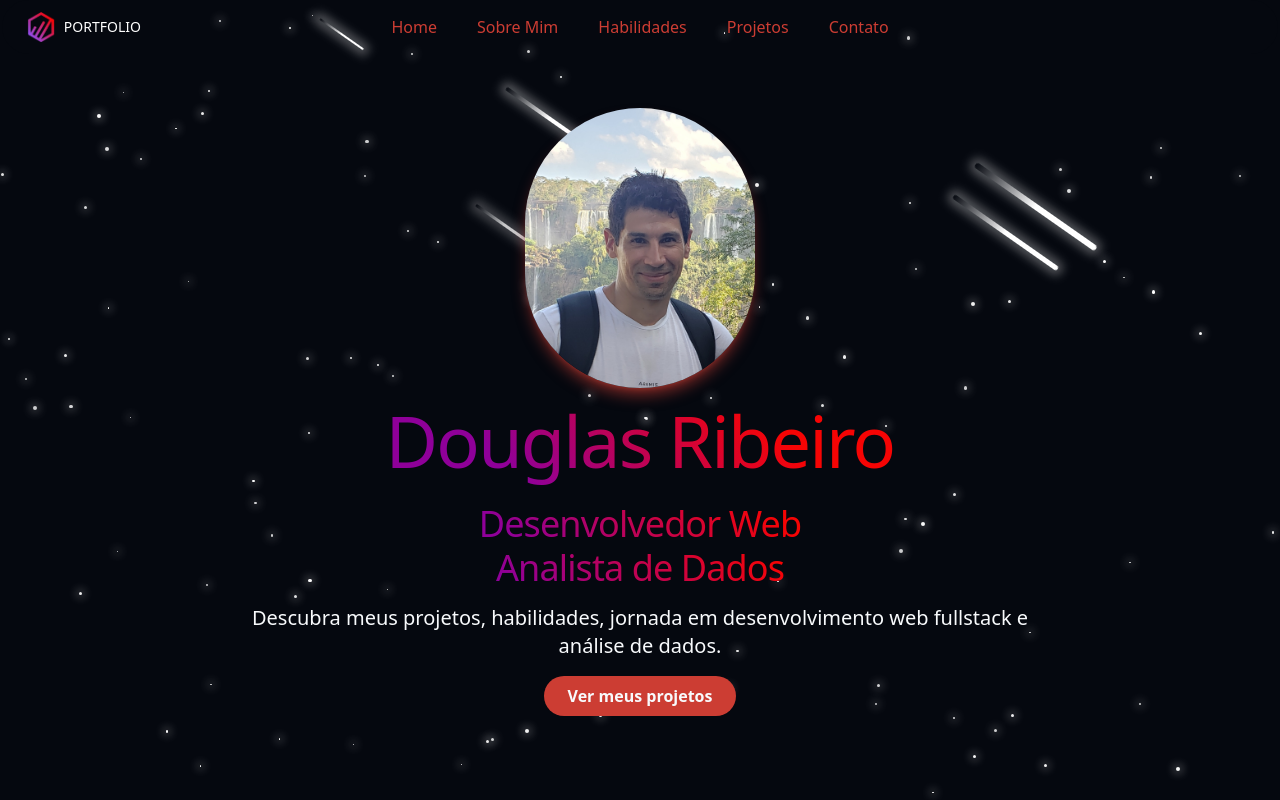
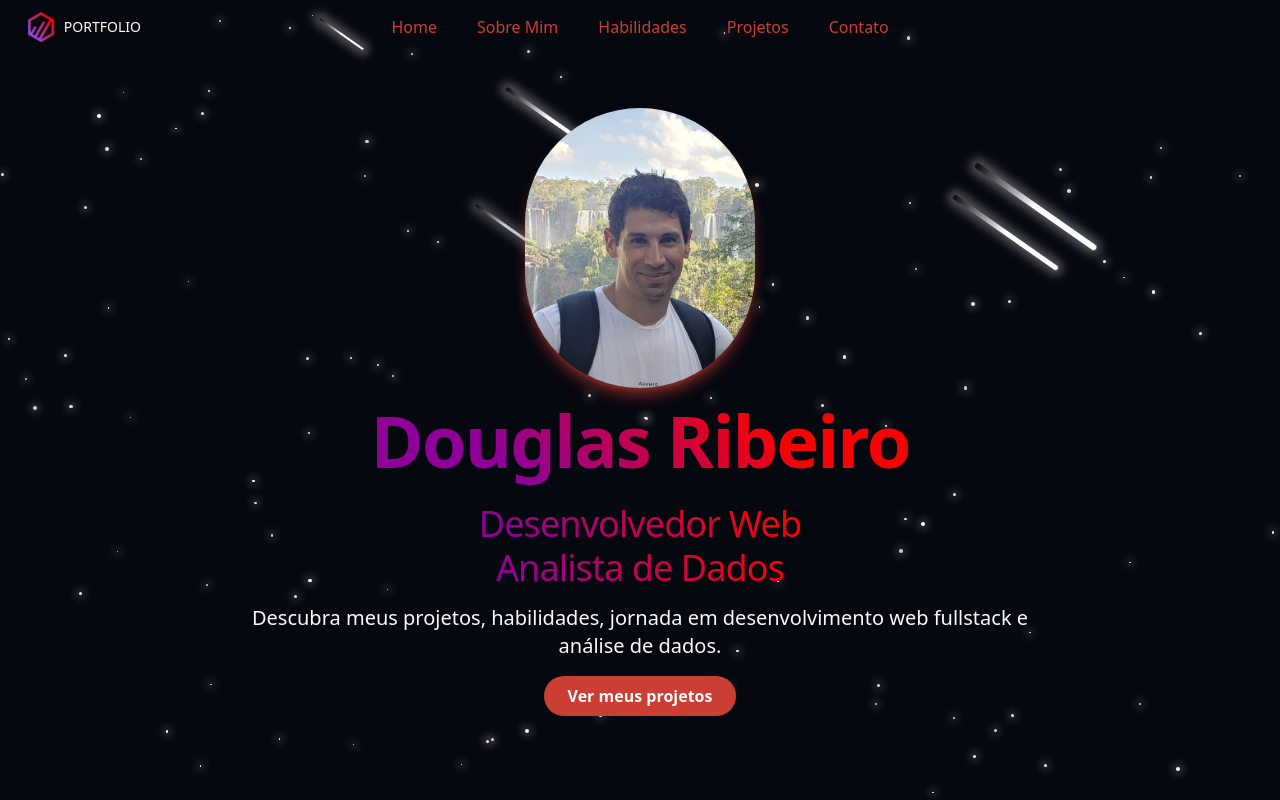
Before and after one commit to DougRib/portfolio, a React (Vite) app: page / in a window 1280 px wide. Shown: the top 800 px of the page. Built offline with nearby package versions, Linux system fonts and the light colour scheme.

Commit message:
Mudança no peso da fonte

```diff
--- a/src/components/HeroSection.jsx
+++ b/src/components/HeroSection.jsx
@@ -14,7 +14,7 @@ export const HeroSection = () => {
           />
         </div>
         <div className="space-y-6 bg-opacity-50 p-4 rounded-lg ">
-          <h1 className="text-4xl pb-3 md:text-7xl font-light mb-4 tracking-tight flex flex-wrap gradient-text bg-clip-text text-transparent animate-fade-in justify-center break-words">
+          <h1 className="text-4xl pb-3 md:text-7xl font-bold mb-4 tracking-tight flex flex-wrap gradient-text bg-clip-text text-transparent animate-fade-in justify-center break-words">
             Douglas Ribeiro
           </h1>
           <h3 className="text-2xl md:text-4xl font-light mx-auto mb-1 tracking-tight flex flex-wrap gradient-text bg-clip-text text-transparent justify-center break-words opacity-0 animate-fade-in-delay-3">
```
